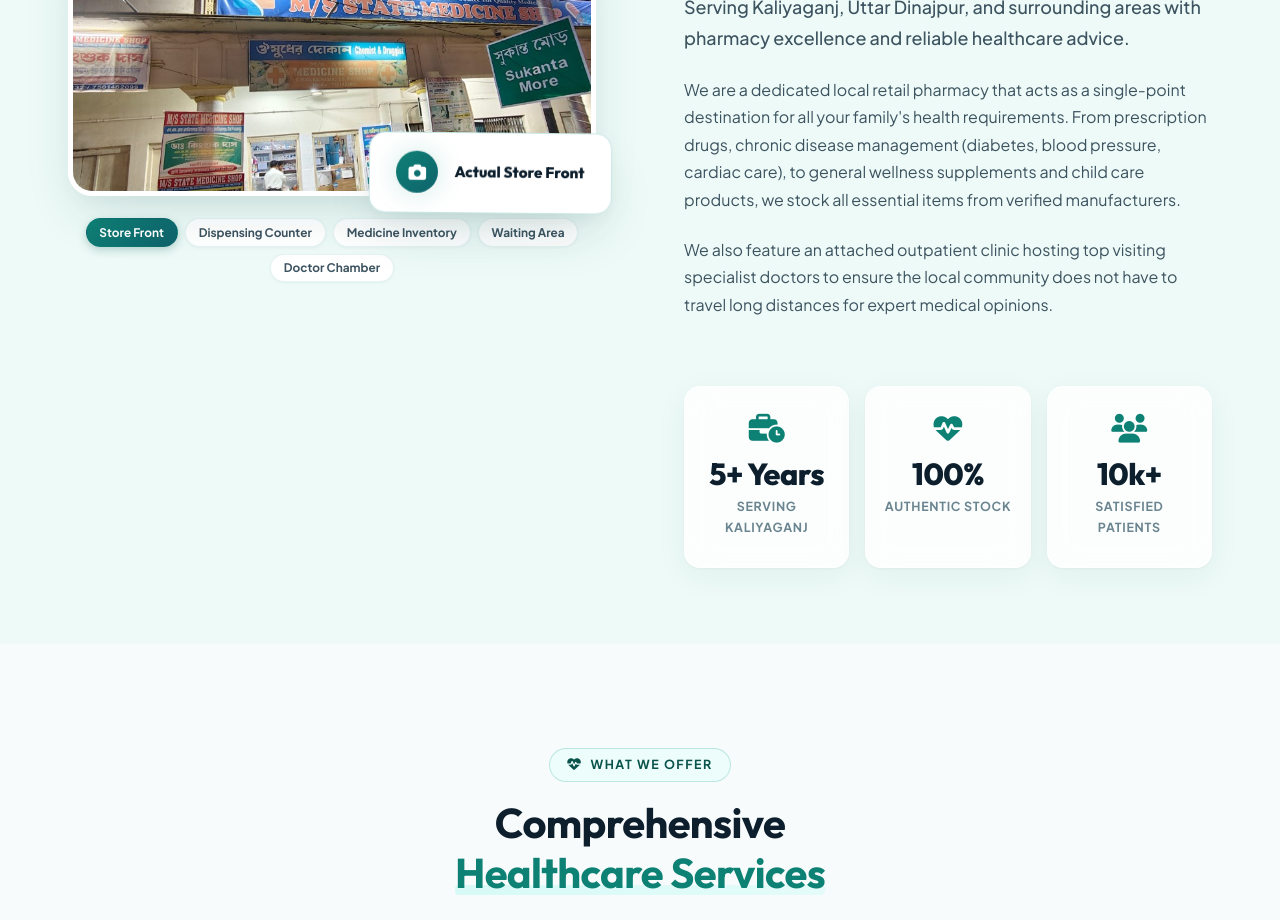
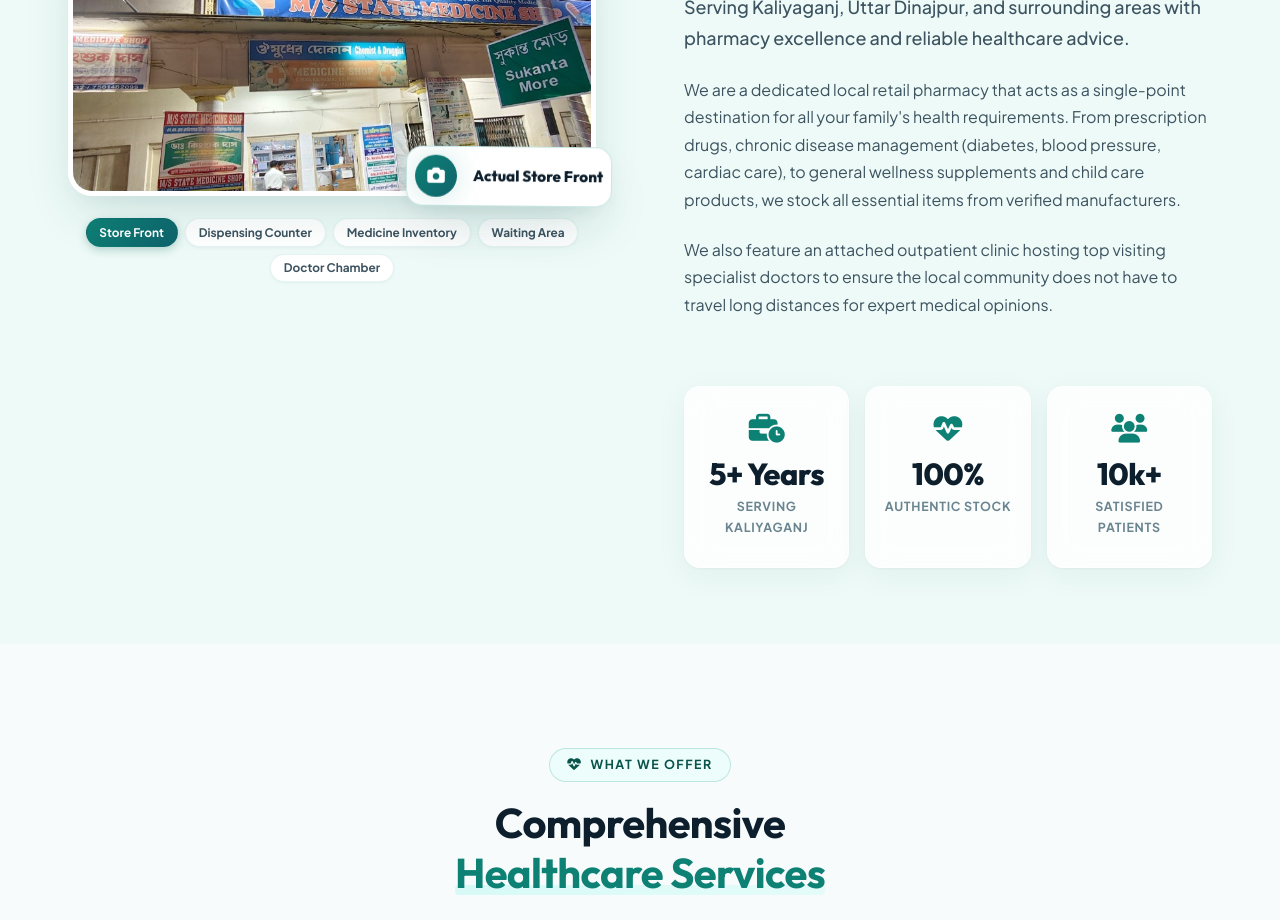
Before and after one commit to shubhadeep29/StateMS, a React (Vite) app: page / in a window 1280 px wide. Shown: the part 1240-2160 px from the top of the page. Built offline with nearby package versions, Linux system fonts and the light colour scheme.

Commit message:
Apply user custom CSS layout styling rules to floating-card

```diff
--- a/src/index.css
+++ b/src/index.css
@@ -610,18 +610,18 @@
 }
 
 .floating-card {
-    position: absolute;
-    background: white;
     border: 1px solid var(--border-color-glow);
-    padding: 1.15rem 1.65rem;
     border-radius: var(--radius-md);
     box-shadow: var(--shadow-lg);
-    display: flex;
+    background: #fff;
     align-items: center;
     gap: 1rem;
-    bottom: -16px;
+    padding: 00.5rem 0.5rem;
+    animation: 5s ease-in-out infinite alternate float-slow;
+    display: flex;
+    position: absolute;
+    bottom: -10px;
     right: -16px;
-    animation: float-slow 5s ease-in-out infinite alternate;
 }
 
 @keyframes float-slow {
```
